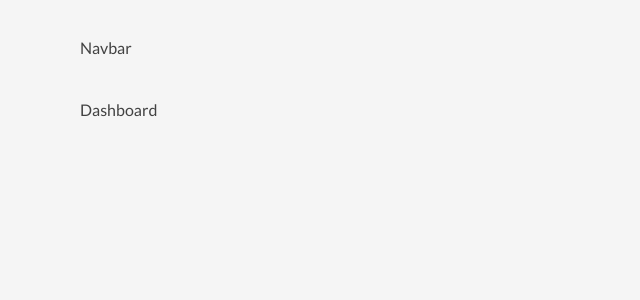
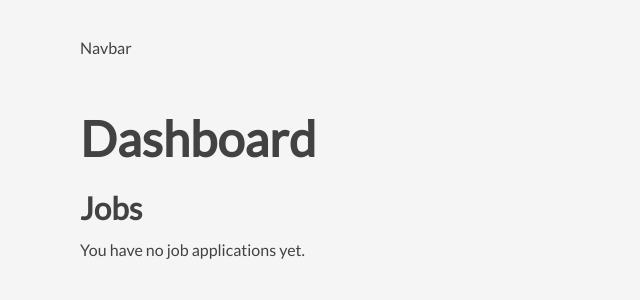
Before and after one commit to suchislif3/jobs-app, a React (Create React App) app in the folder client/: page /dashboard in a window 1280 px wide. Shown: the top 300 px of the page, without its empty margins (0-640 px from the left). Built offline with nearby package versions, Linux system fonts and the light colour scheme; no server answers; sample sign-in values are in the browser's storage.

Commit message:
dashboard init, fetch all jobs

```diff
--- a/client/package.json
+++ b/client/package.json
@@ -12,6 +12,7 @@
     "react-icons": "^4.4.0",
     "react-router-dom": "^6.3.0",
     "react-scripts": "5.0.1",
+    "react-spinners": "^0.12.0",
     "styled-components": "^5.3.5",
     "web-vitals": "^2.1.4"
   },
--- a/client/src/App.js
+++ b/client/src/App.js
@@ -9,10 +9,11 @@ import { MainContainer } from "./styles/App.styles";
 
 import Navbar from "./components/Navbar";
 import ProtectedRoutes from "./components/ProtectedRoutes";
-import PublicRoutes from "./components/PublicRoutes";
 import { Auth, Dashboard, Edit, Home, NotFound } from "./pages";
+import { useGlobalContext } from "./context/appContext";
 
 const App = () => {
+  const { user } = useGlobalContext();
   return (
     <ThemeProvider theme={theme}>
       <GlobalStyle />
@@ -21,11 +22,17 @@ const App = () => {
           <MainContainer>
             <Navbar />
             <Routes>
-              <Route element={<PublicRoutes />}>
+              <Route
+                element={
+                  <ProtectedRoutes isAllowed={!user} redirect="/dashboard" />
+                }
+              >
                 <Route path="/" element={<Home />} />
                 <Route path="/auth" element={<Auth />} />
               </Route>
-              <Route element={<ProtectedRoutes />}>
+              <Route
+                element={<ProtectedRoutes isAllowed={user} redirect="/auth" />}
+              >
                 <Route path="/dashboard" element={<Dashboard />} />
                 <Route path="/edit/:id" element={<Edit />} />
               </Route>
--- a/client/src/components/Jobs.js
+++ b/client/src/components/Jobs.js
@@ -0,0 +1,35 @@
+import React, { useEffect } from "react";
+import SyncLoader from "react-spinners/SyncLoader";
+import { useTheme } from "styled-components";
+
+import { useGlobalContext } from "../context/appContext";
+
+const Jobs = () => {
+  const { jobs, isLoading } = useGlobalContext();
+  const theme = useTheme();
+
+  const { fetchJobs } = useGlobalContext();
+
+  useEffect(() => {
+    fetchJobs();
+  }, []);
+
+  return (
+    <div>
+      <h3>Jobs</h3>
+      {!jobs.length && !isLoading ? (
+        <p>You have no job applications yet.</p>
+      ) : (
+        <p>your job applications</p>
+      )}
+      <SyncLoader
+        loading={isLoading}
+        size={12}
+        css={"margin: 50px auto;"}
+        color={theme.palette.text}
+      />
+    </div>
+  );
+};
+
+export default Jobs;
--- a/client/src/components/ProtectedRoutes.js
+++ b/client/src/components/ProtectedRoutes.js
@@ -1,12 +1,9 @@
 import React from "react";
 import { Navigate, Outlet } from "react-router-dom";
 
-import { useGlobalContext } from "../context/appContext";
-
-const ProtectedRoutes = () => {
-  const { user } = useGlobalContext();
-
-  return user ? <Outlet /> : <Navigate replace to="/auth" />;
+const ProtectedRoutes = ({ isAllowed, redirect }) => {
+  console.log({ isAllowed });
+  return isAllowed ? <Outlet /> : <Navigate replace to={redirect} />;
 };
 
 export default ProtectedRoutes;
--- a/client/src/components/PublicRoutes.js
+++ /dev/null
@@ -1,12 +0,0 @@
-import React from "react";
-import { Navigate, Outlet } from "react-router-dom";
-
-import { useGlobalContext } from "../context/appContext";
-
-const PublicRoutes = () => {
-  const { user } = useGlobalContext();
-
-  return user ? <Navigate replace to="/dashboard" /> : <Outlet />;
-};
-
-export default PublicRoutes;
--- a/client/src/context/appContext.js
+++ b/client/src/context/appContext.js
@@ -59,7 +59,7 @@ export const AppProvider = ({ children }) => {
     } catch (err) {
       dispatch({
         type: AUTH_USER_ERROR,
-        payload: err.response.data.msg || "Something went wrong.",
+        payload: err.response.data?.msg || "Something went wrong.",
       });
     }
   };
@@ -72,12 +72,15 @@ export const AppProvider = ({ children }) => {
   const fetchJobs = async () => {
     dispatch({ type: START_LOADING });
     try {
+      console.log("FETCHING");
       const { data } = await API.get(`/jobs`);
+      console.log({ data });
       dispatch({ type: FETCH_JOBS_SUCCESS, payload: data.jobs });
     } catch (err) {
+      console.log(err);
       dispatch({
         type: FETCH_JOBS_ERROR,
-        payload: err.response.data.msg || "Fetching data failed.",
+        payload: err.response.data?.msg || "Fetching data failed.",
       });
     }
   };
--- a/client/src/pages/Dashboard.js
+++ b/client/src/pages/Dashboard.js
@@ -1,9 +1,10 @@
-import React from "react";
+import Jobs from "../components/Jobs";
 
 const Dashboard = () => {
   return (
     <>
-      <div>Dashboard</div>
+      <h1>Dashboard</h1>
+      <Jobs />
     </>
   );
 };
```
Also changed, not shown: 1 other file (tests, documents, lock files or other folders).
